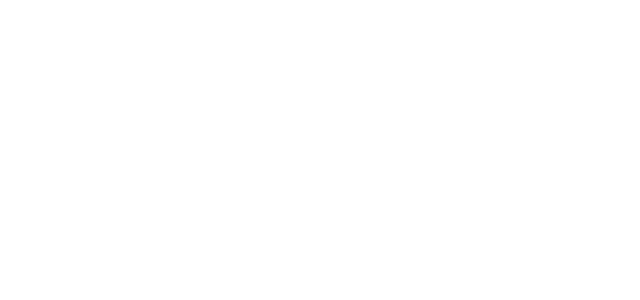
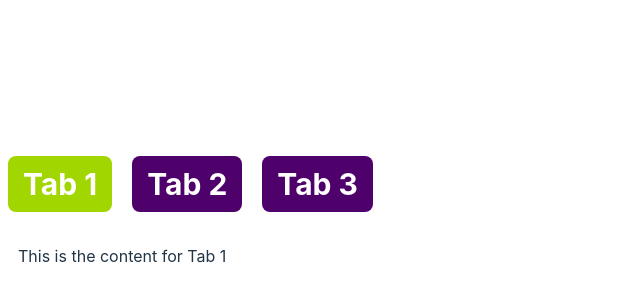
Before and after one commit to tunde-james/small-react-projects, a React (Vite) app: page / in a window 1280 px wide. Shown: the part 40-340 px from the top of the page, without its empty margins (0-640 px from the left). Built offline with nearby package versions, Linux system fonts and the light colour scheme.

Commit message:
Add custom tabs

```diff
--- a/src/App.jsx
+++ b/src/App.jsx
@@ -1,4 +1,5 @@
 import './App.css';
+import TabsParent from './components/custom-tabs/tabs-parent';
 // import ScrollIndicator from './components/scroll-indicator/scroll-indicator';
 // import LightDarkMode from './components/light-dark-mode/light-dark-mode';
 // import QRCodeGenerator from './components/qr-code-generator/qr-code-generator';
@@ -13,7 +14,7 @@
 
 function App() {
   return (
-    <div>
+    <div className='app'>
       {/* Accordion */}
       {/* <Accordion /> */}
       {/* <MultiSelectAccordion /> */}
@@ -41,6 +42,9 @@
 
       {/* Scroll Indicator */}
       {/* <ScrollIndicator url={'https://dummyjson.com/products?limit=100'} /> */}
+
+      {/* Custom Tabs */}
+      <TabsParent />
     </div>
   );
 }
--- /dev/null
+++ b/src/components/custom-tabs/styles.css
@@ -0,0 +1,35 @@
+.wrapper {
+  padding: 8px;
+}
+
+.heading {
+  display: flex;
+  justify-content: center;
+  gap: 20px;
+  margin-bottom: 12px;
+}
+
+.tab-item {
+  display: inline-flex;
+  font-size: 30px;
+  font-weight: bold;
+  text-align: center;
+  padding: 10px 15px;
+  cursor: pointer;
+  border: none;
+  color: #ffffff;
+  background-color: #4e016a;
+
+  &.active {
+    border-color: #000000;
+    background-color: #a1d600;
+    color: #ffffff;
+  }
+}
+
+.content {
+  padding: 20px 10px;
+  height: 300px;
+  overflow: auto;
+  background-color: #ffffff;
+}
--- /dev/null
+++ b/src/components/custom-tabs/tabs-parent.jsx
@@ -0,0 +1,21 @@
+import Tabs from './tabs';
+
+const RandomComponent = () => {
+  return 'This is a random component';
+};
+
+const TabsParent = () => {
+  const tabs = [
+    { label: 'Tab 1', content: <div>This is the content for Tab 1</div> },
+    { label: 'Tab 2', content: <div>This is the content for Tab 2</div> },
+    { label: 'Tab 3', content: <RandomComponent /> },
+  ];
+
+  const handleChange = (currentTabIndex) => {
+    console.log(currentTabIndex);
+  };
+
+  return <Tabs tabsContent={tabs} onChange={handleChange} />;
+};
+
+export default TabsParent;
--- /dev/null
+++ b/src/components/custom-tabs/tabs.jsx
@@ -0,0 +1,34 @@
+/* eslint-disable react/prop-types */
+import { useState } from 'react';
+import './styles.css';
+
+const Tabs = ({ tabsContent, onChange }) => {
+  const [currentTabIndex, setCurrentTabIndex] = useState(0);
+
+  const handleOnClick = (getCurrentIndex) => {
+    setCurrentTabIndex(getCurrentIndex);
+    onChange(getCurrentIndex);
+  };
+
+  return (
+    <div className="wrapper">
+      <div className="heading">
+        {tabsContent.map((tabItem, index) => (
+          <button
+            key={tabItem.label}
+            onClick={() => handleOnClick(index)}
+            className={`tab-item ${currentTabIndex === index ? 'active' : ''}`}
+          >
+            <span className="label">{tabItem.label}</span>
+          </button>
+        ))}
+      </div>
+
+      <div className="content">
+        {tabsContent[currentTabIndex] && tabsContent[currentTabIndex].content}
+      </div>
+    </div>
+  );
+};
+
+export default Tabs;
```
